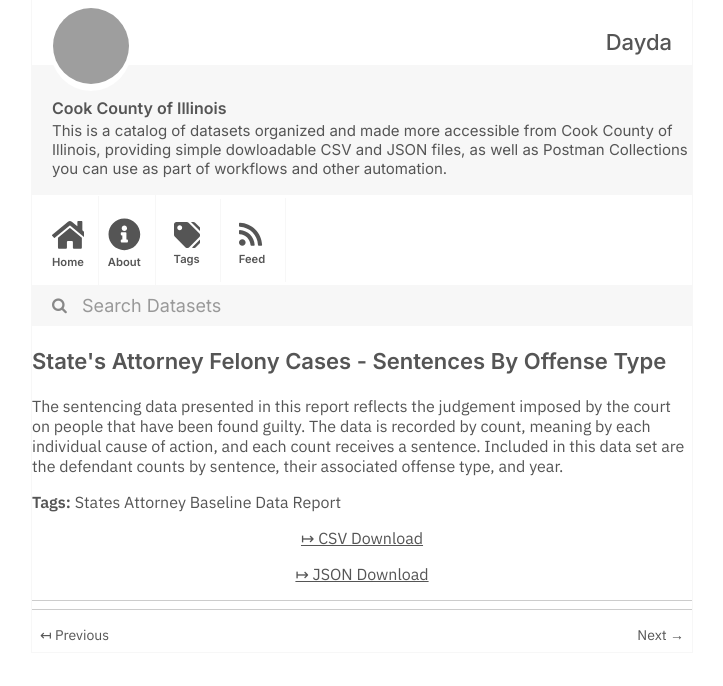
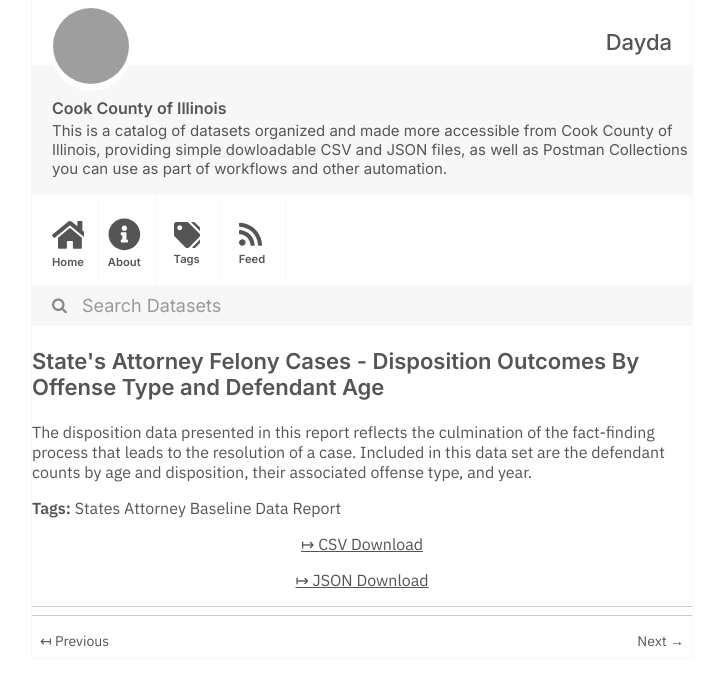
Before and after one commit to dayda-entities/cook-county-of-illinois, a Jekyll site: the page built from _posts/2020-11-10-state's-attorney-felony-cases-.md, in a window 1280 px wide, cut to the strip 0-686 px from the top of the page. Shown: the whole strip, without its empty margins (278-1001 px from the left). Built offline with Jekyll 4.4.1, drawn with Linux system fonts in a browser that asks for light colours; grey boxes are pictures that could not be loaded.

Commit message:
Publish Data

```diff
--- a/_posts/2020-11-10-state's-attorney-felony-cases-.md
+++ b/_posts/2020-11-10-state's-attorney-felony-cases-.md
@@ -1,7 +1,9 @@
 ---
-title: State's Attorney Felony Cases - Sentences By Offense Type
-created: '2020-11-10T16:57:27.663092'
-modified: '2020-11-10T16:57:27.663102'
+title: >-
+  State's Attorney Felony Cases - Disposition Outcomes By Offense Type and
+  Defendant Age
+created: '2020-11-10T16:57:44.038120'
+modified: '2020-11-10T16:57:44.038130'
 state: active
 type: dataset
 tags:
@@ -9,10 +11,10 @@ tags:
 groups:
   - Local Government
 csv_url: >-
-  https://datacatalog.cookcountyil.gov/api/views/e3fw-bkbw/rows.csv?accessType=DOWNLOAD
+  https://datacatalog.cookcountyil.gov/api/views/pmfn-huvy/rows.csv?accessType=DOWNLOAD
 json_url: >-
-  https://datacatalog.cookcountyil.gov/api/views/e3fw-bkbw/rows.json?accessType=DOWNLOAD
+  https://datacatalog.cookcountyil.gov/api/views/pmfn-huvy/rows.json?accessType=DOWNLOAD
 layout: post
 
 ---
-The sentencing data presented in this report reflects the judgement imposed by the court on people that have been found guilty. The data is recorded by count, meaning by each individual cause of action, and each count receives a sentence. Included in this data set are the defendant counts by sentence, their associated offense type, and year.
+The disposition data presented in this report reflects the culmination of the fact-finding process that leads to the resolution of a case. Included in this data set are the defendant counts by age and disposition, their associated offense type, and year.
```
